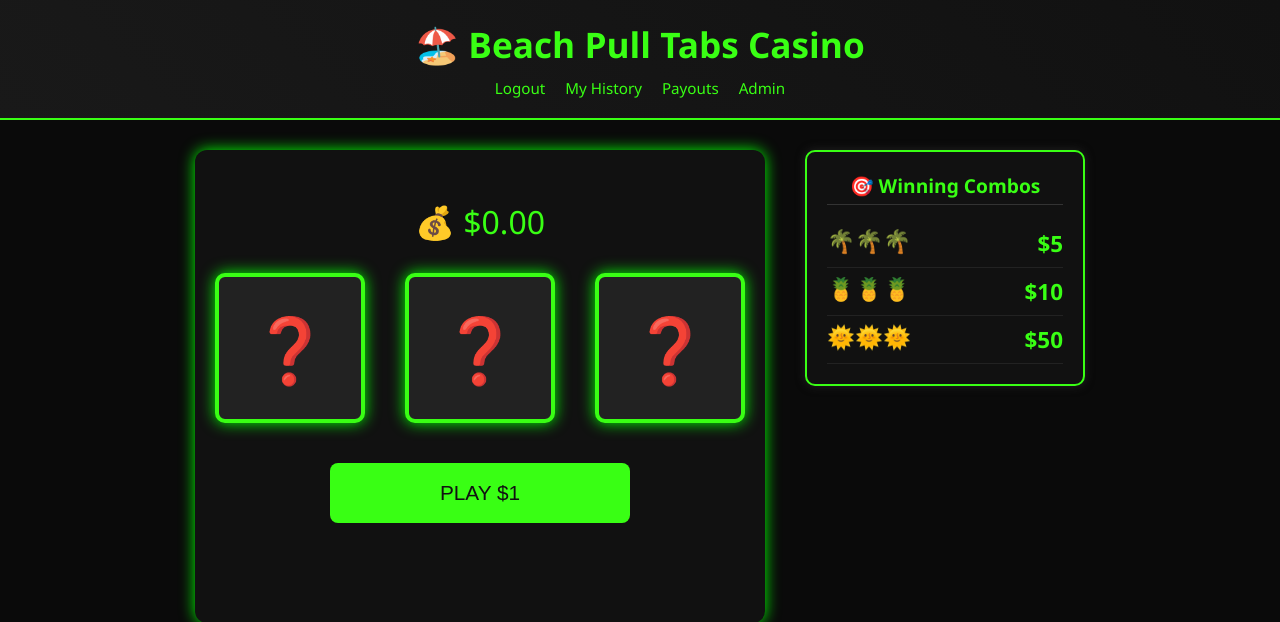
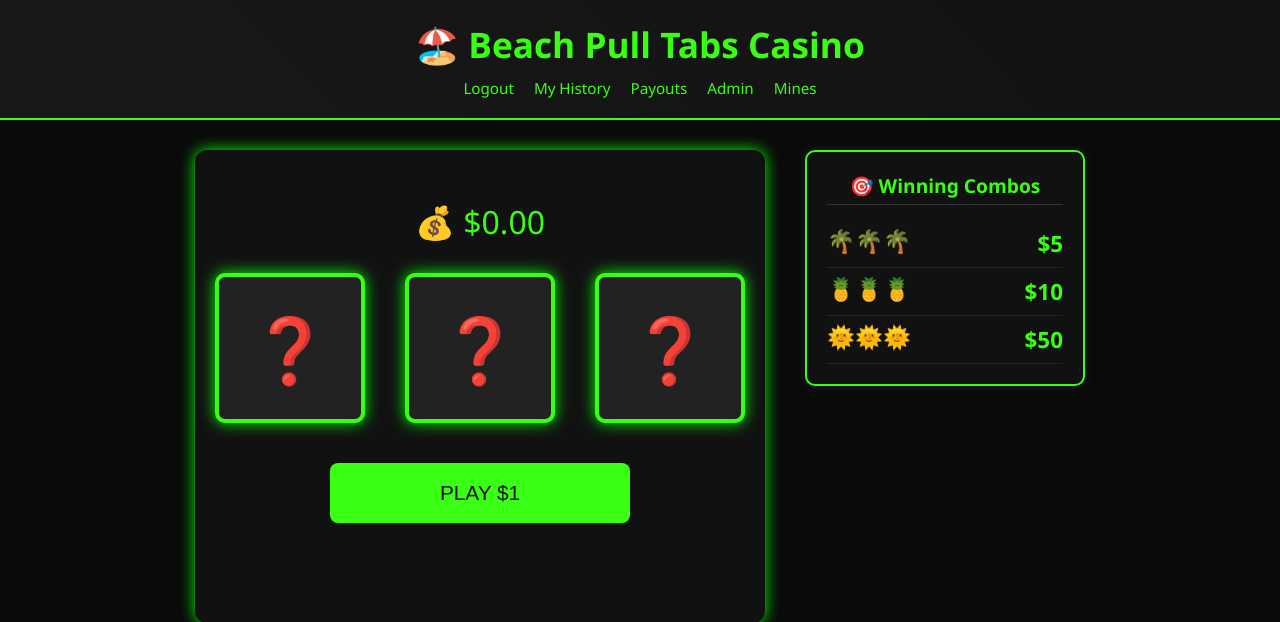
Before and after one commit to bulldawg395/pulltab-game, a Flask app: page / in a window 1280 px wide. Shown: the top 622 px of the page. Run offline with Flask 3, Linux system fonts and the light colour scheme; the visitor is signed in with stand-in values (Sample User, id 1); data comes from the database, SQL or seed files in the repository.

Commit message:
index.html

```diff
--- a/templates/index.html
+++ b/templates/index.html
@@ -16,6 +16,7 @@
         <a href="/history">My History</a>
         <a href="/info">Payouts</a>
         <a href="/admin">Admin</a>
+        <a href="/mines">Mines</a>
       {% endif %}
     </nav>
   </header>
```
